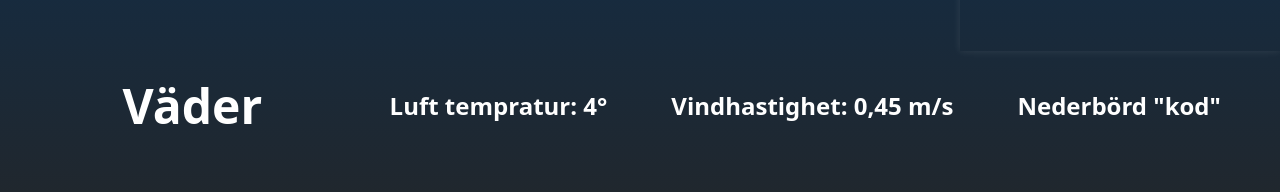
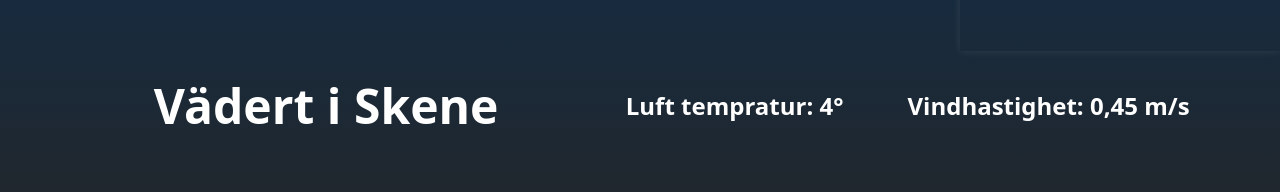
Before and after one commit to Fennessy/LarsSlides, a SvelteKit app in the folder SlidesV2/: page / in a window 1280 px wide. Shown: the part 499-691 px from the top of the page. Built offline with nearby package versions, Linux system fonts and the light colour scheme; no server answers; a web font is replaced by a local one.

Commit message:
dad change

```diff
--- a/SlidesV2/src/routes/+page.svelte
+++ b/SlidesV2/src/routes/+page.svelte
@@ -1,8 +1,12 @@
 <script>
     import { onMount } from 'svelte';
+
+    // Nyheter setup
     let news = null;
 	let newsError = false;
 
+    // Hämtar nyheter från en JSON-fil, måste starta pyton för skapa filen
+    // cd ./ ||CMD>| $python .\python\svt.py
 	onMount(async () => {
 		try {
 			const res = await fetch('/src/lib/svt_news/svt_news.json');
@@ -17,7 +21,6 @@
     const maxIndex = 2;
 
 	const newsTimer = 0.75 * 60 * 1000;
-
 	onMount(() => {
 		const interval = setInterval(() => {
 			newsIndex = (newsIndex + 1) > maxIndex ? 0 : newsIndex + 1;
@@ -26,12 +29,14 @@
 		return () => clearInterval(interval);
 	});
 
-// 🔧 Inställningar – ändra dessa
-const startIndex = 1;
-const endIndex = 4;
-const minutes = 0.5; // t.ex. 0.5 = 30 sekunder
+// Bildspel setup
+// Inställningar - Bildspel -----------------------------------------
+const startIndex = 1; // Starta siffra (rekomderas 1)
+const endIndex = 4; // Sluta siffra
+const minutes = 0.5; //Tids intervalvet att byta bilder i minuter (t.ex. 0.5 = 30 sekunder)
+// Inställningar - Bildspel - slut -----------------------------------------
 
-// 🔄 Automatisk växling
+
 let currentIndex = startIndex;
 const interval = minutes * 60 * 1000;
 
@@ -49,15 +54,7 @@ onMount(() => {
 		return () => clearInterval(timer);
 	});
 
-
-
-
-    // Nyheter{
-    //     "titel": "Regeringen föreslår bolånelättnader",
-    //     "datum": "Regeringen föreslår bolånelättnader",
-    //     "text": "Regeringen och SD föreslår lättnader i amortering"
-    // }
-
+    // Klocka setup
     let time = '';
     let date = '';
 
@@ -88,7 +85,6 @@ onMount(() => {
 <div class="wrapper">
     <header>
         <img src="/dahlenbergs.svg" alt="Dahlenbergs logo">
-        <!-- <h1>"Företag Namn Går Här"</h1> -->
     </header>
     <aside class="clock">
         <h1>{date}</h1>
@@ -100,7 +96,7 @@ onMount(() => {
     <aside class="Väder">
         <!-- Smhi data -->
     <!-- https://opendata.smhi.se/metobs/introduction -->
-        <h1>Väder</h1>
+        <h1>Vädert i Skene</h1>
         <h2>Luft tempratur: 4°</h2>
         <h2>Vindhastighet: 0,45 m/s</h2>
         <h2>Nederbörd "kod"</h2>
@@ -188,7 +184,6 @@ onMount(() => {
         font-size: 1.5rem;
         gap: 4rem;
         font-weight: bold;
-        /* border:  solid 0.1rem rgba(255, 255, 255, 0.2); */
     }
     .Väder h1{
         font-size: 3rem;
@@ -200,8 +195,6 @@ onMount(() => {
     .nyheter{
         grid-area: aside1;
         padding: 5%;
-        /* display: grid;
-        grid-template-columns: 1fr 3fr; */
         font-size: 1.75rem;
         gap: 1rem;
         box-shadow: 0 0 0.5rem rgba(255, 255, 255, 0.1);
@@ -230,7 +223,6 @@ onMount(() => {
         padding: .75rem 1rem;
         border: solid 0.1rem rgba(255, 255, 255, 0.2);
         width: fit-content;
-
     }
     .nyheter h4{
         font-size: 1.1rem;
@@ -241,6 +233,7 @@ onMount(() => {
         height: 100%;
     }
     .nyheter p{
+        /* Text storlek på nyheter ändras här */
         font-size: 1.3rem;
     }
     #source{
```
Also changed, not shown: 1 other file (tests, documents, lock files or other folders).
